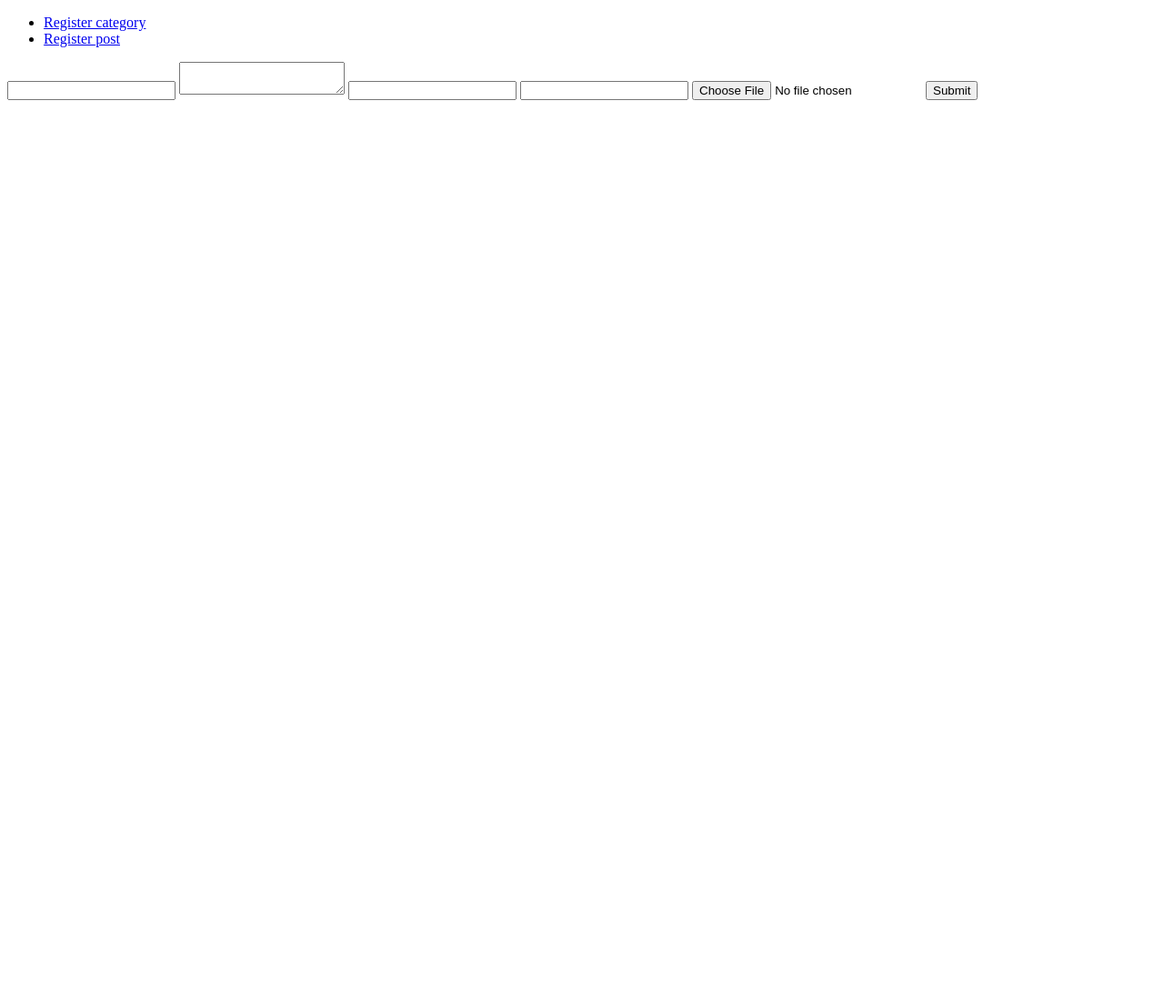
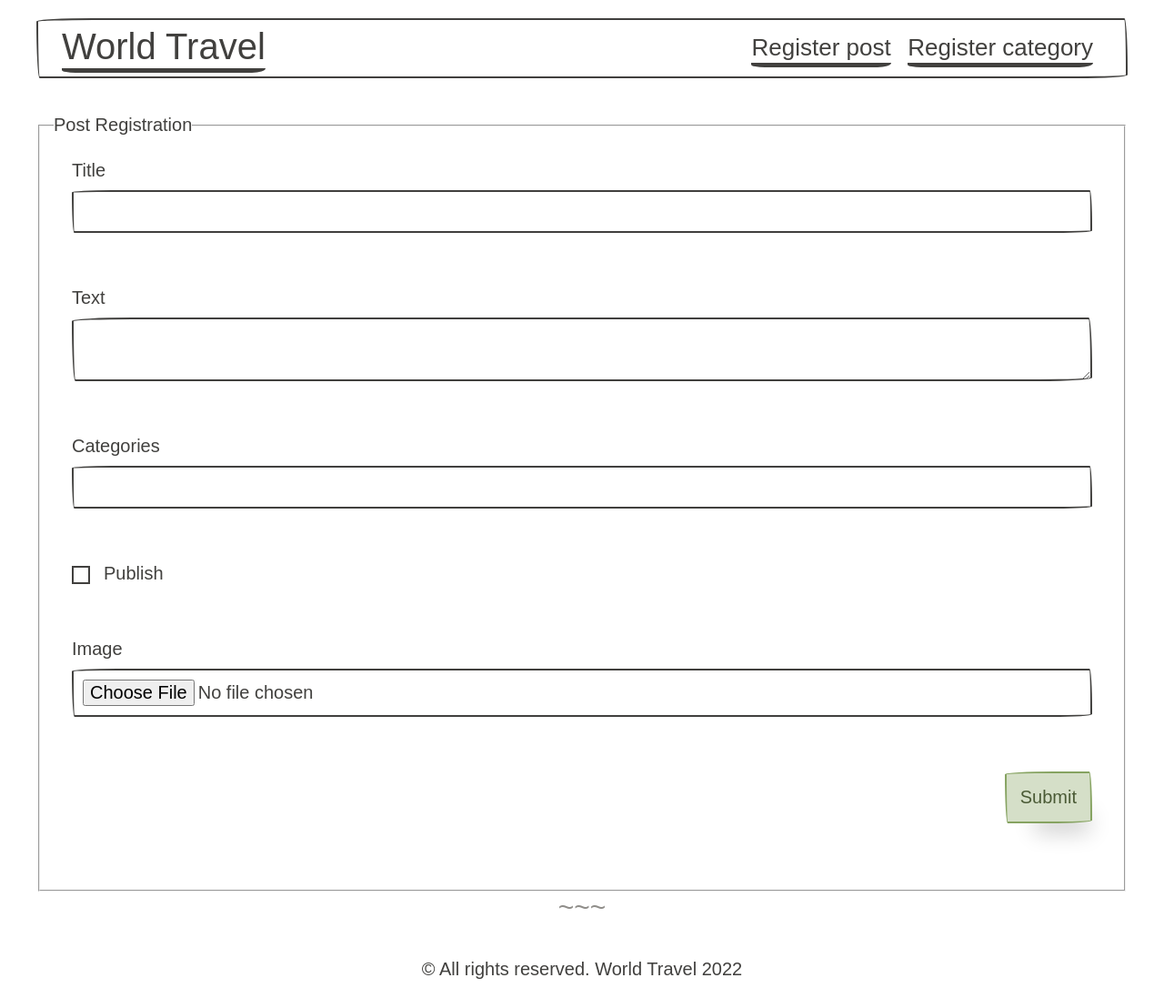
Before and after one commit to BrunoDivino/world-travel, a Python web app: template app/templates/posts/new.html in a window 1280 px wide. Shown: the whole page at 91% size. Before the commit the page ends 110 px from the top, so only its background shows below. Run offline with Jinja, Linux system fonts and the light colour scheme; the template is opened without the code that fills it, so the values that code supplies are empty, except form fields; form fields are guessed from the names that the template uses; some libraries are stand-ins or nearby versions; some web fonts are replaced.

Commit message:
Adding layout

```diff
--- a/app/forms.py
+++ b/app/forms.py
@@ -8,7 +8,7 @@ class PostForm(FlaskForm):
     text = TextAreaField('Text')
     published = BooleanField('Publish')
     categories = SelectField('Categories', coerce=int)
-    image = FileField('Imagem')
+    image = FileField('Image')
     submit = SubmitField('Save')
 
     def __init__(self):
--- a/app/templates/posts/new.html
+++ b/app/templates/posts/new.html
@@ -2,14 +2,55 @@
 
 {% block content %}
 
-<form action="{{ url_for('posts.create') }}" method="post" enctype="multipart/form-data">
-    {{ form.csrf_token }}
-    {{ form.title }}
-    {{ form.text }}
-    {{ form.categories }}
-    {{ form.published }}
-    {{ form.image }}
-    {{ form.submit }}
-</form>
+<section class="section margin-top-large">
+    <div class="container container-lg">
+      <form action="{{ url_for('posts.create') }}" method="post" enctype="multipart/form-data">
+        {{ form.csrf_token }}
+        <fieldset>
+          <legend>Post Registration</legend>
+          <div class="row">
+            <div class="col sm-12">
+              <div class="form-group">
+                {{ form.title.label }}
+                {{ form.title(class_="input-block") }}
+              </div>
+            </div>
+            <div class="col sm-12">
+              <div class="form-group">
+                {{ form.text.label }}
+                {{ form.text(class_="input-block") }}
+              </div>
+            </div>
+            <div class="col sm-12">
+              <div class="form-group">
+                {{ form.categories.label }}
+                {{ form.categories(class_="input-block") }}
+              </div>
+            </div>
+            <div class="col sm-12">
+              <div class="form-group">
+                <label for="" class="paper-check">
+                    {{ form.published }}
+                    <span>Publish</span>
+                </label>
+              </div>
+            </div>
+            <div class="col sm-12">
+                <div class="form-group">
+                  {{ form.image.label }}
+                  {{ form.image(class_="input-block") }}
+                </div>
+            </div>
+
+            <div class="col sm-12">
+              <div class="form-group text-right">
+                {{ form.submit(class_='paper-btn btn-success') }}
+              </div>
+            </div>
+          </div>
+        </fieldset>
+      </form>
+    </div>
+  </section>
 
 {% endblock %}
--- /dev/null
+++ b/app/templates/shared/footer.html
@@ -0,0 +1,3 @@
+<footer>
+    <p class="text-center">&COPY; All rights reserved. World Travel 2022</p>
+</footer>
--- a/app/templates/shared/layouts.html
+++ b/app/templates/shared/layouts.html
@@ -4,15 +4,12 @@
     <meta charset="UTF-8">
     <meta http-equiv="X-UA-Compatible" content="IE=edge">
     <meta name="viewport" content="width=device-width, initial-scale=1.0">
+    <link rel="stylesheet" href="https://unpkg.com/papercss@1.8.3/dist/paper.min.css">
+    <link rel="stylesheet" href="/assets/custom.css">
     <title>World Travel</title>
 </head>
 <body>
-    <nav>
-        <ul>
-            <li><a href="{{ url_for('categories.new') }}">Register category</a></li>
-            <li><a href="{{ url_for('posts.new') }}">Register post</a></li>
-        </ul>
-    </nav>
+    {% include 'shared/menu.html' %}
 
     {% with messages = get_flashed_messages() %}
         {% for message in messages %}
@@ -23,5 +20,7 @@
     <main>
         {% block content %} {% endblock %}
     </main>
+
+    {% include 'shared/footer.html' %}
 </body>
 </html>
--- /dev/null
+++ b/app/templates/shared/menu.html
@@ -0,0 +1,19 @@
+<nav class="border container container-lg split-nav margin-top">
+    <div class="nav-brand">
+      <h3><a href="/">World Travel</a></h3>
+    </div>
+    <div class="collapsible">
+      <input id="collapsible1" type="checkbox" name="collapsible1">
+      <label for="collapsible1">
+        <div class="bar1"></div>
+        <div class="bar2"></div>
+        <div class="bar3"></div>
+      </label>
+      <div class="collapsible-body">
+        <ul class="inline">
+          <li><a href="{{ url_for('posts.new') }}">Register post</a></li>
+          <li><a href="{{ url_for('categories.new') }}">Register category</a></li>
+        </ul>
+      </div>
+    </div>
+</nav>
```
Also changed, not shown: app/templates/categories/new.html (+23 -5 lines), app/templates/home/index.html (+17 -4 lines), app/templates/posts/show.html (+15 -5 lines).
